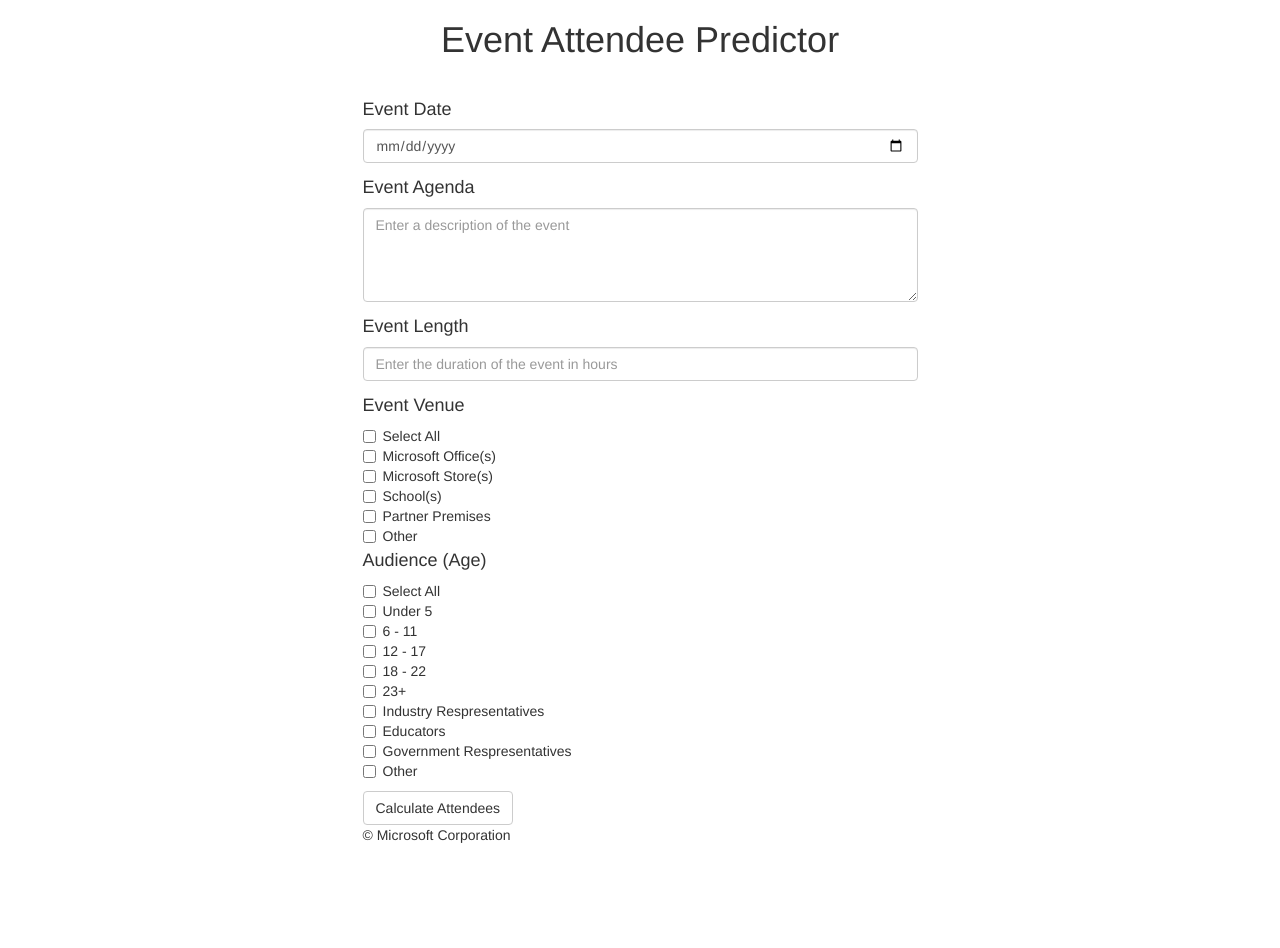
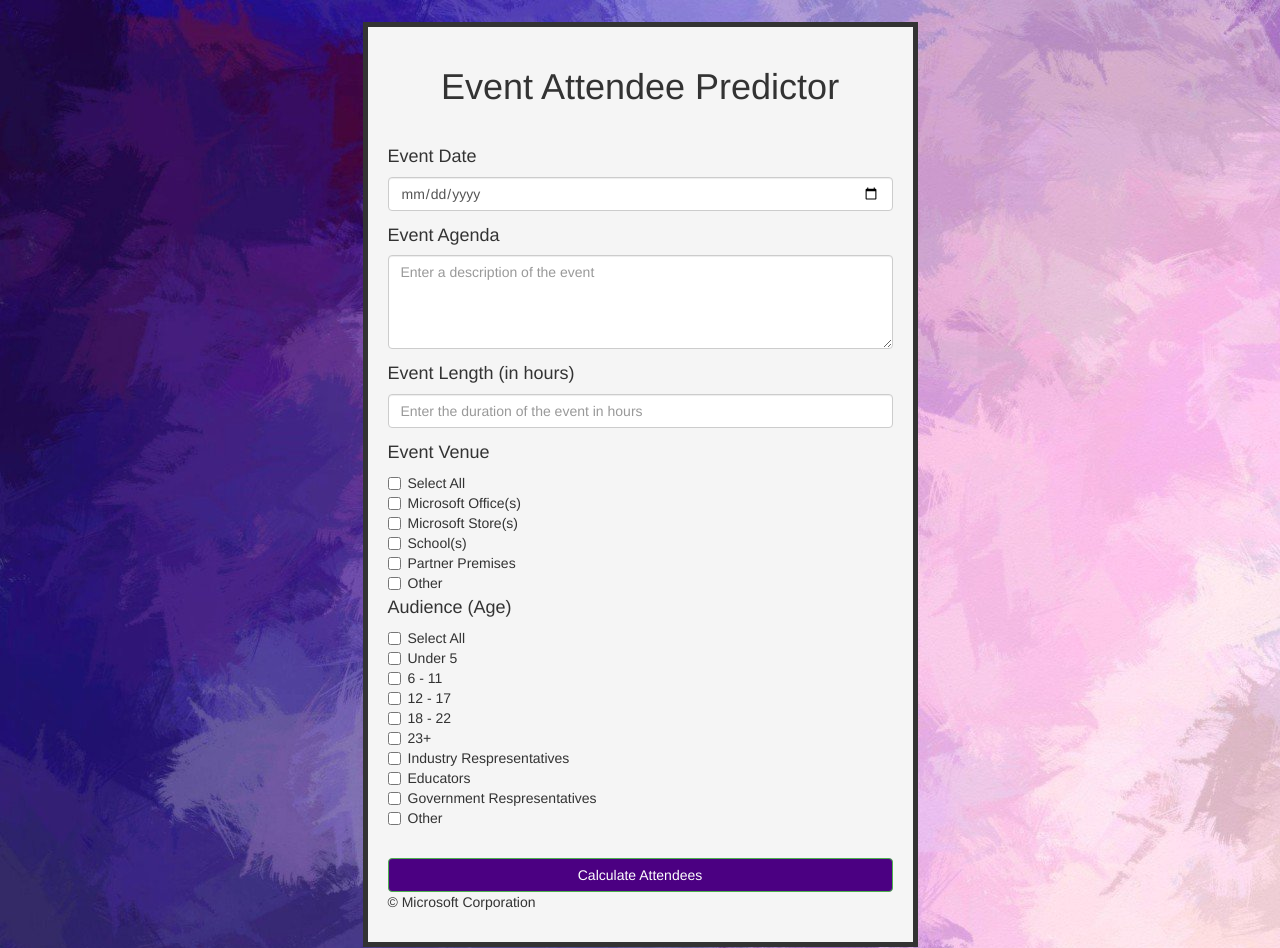
Before and after one commit to tavishigupta/AttendeePredictor_WebApp, a Flask app: page / in a window 1280 px wide. Before the commit the page ends 843 px from the top, so only its background shows below. Run offline with Flask 2, Linux system fonts and the light colour scheme; some libraries are stand-ins or nearby versions.

Commit message:
added css

```diff
--- a/Attendee_Predictor/__init__.py
+++ b/Attendee_Predictor/__init__.py
@@ -7,4 +7,6 @@ from flask import Flask
 # create flask app
 app = Flask(__name__)
 
+app.static_folder = 'static'
+
 import Attendee_Predictor.attendee_predictor
--- /dev/null
+++ b/Attendee_Predictor/static/makepretty.css
@@ -0,0 +1,10 @@
+.form-container {
+    border: 5px solid;
+    padding: 20px 20px;
+    background-color: whitesmoke;
+    margin-top: 4%;
+}
+
+.btn {
+    background-color: indigo;
+}
--- a/Attendee_Predictor/templates/homepage.html
+++ b/Attendee_Predictor/templates/homepage.html
@@ -6,22 +6,24 @@
     <meta charset="utf-8">
     <meta name="viewport" content="width=device-width, initial-scale=1, user-scalable=no">
     <link rel="stylesheet" type="text/css" href="https://maxcdn.bootstrapcdn.com/bootstrap/3.3.7/css/bootstrap.min.css">
-    <link href="css/makepretty.css" rel="stylesheet" type="text/css">
+    <link rel="stylesheet" type="text/css" href="{{ url_for('static', filename='makepretty.css') }}">
     <script src="https://ajax.googleapis.com/ajax/libs/jquery/3.3.1/jquery.min.js"></script>
     <script src="https://maxcdn.bootstrapcdn.com/bootstrap/3.3.7/js/bootstrap.min.js"></script>
 </head>
+
+<body background="{{ url_for('static', filename='bg.jpg') }}"></body>
 
 <body>
     <div class="container">
         <div class="row">
             <div class="col-xs-8 col-xs-3"></div>
             <div class="col-xs-8 col-sm-6">
+            <form class="form-container" action="/prediction" method="POST">
                 <div class="header text-center">
                     <h1>Event Attendee Predictor</h1>
                     <br/>
                 </div>
 
-            <form action="/prediction" method="POST">
                 <div class="form-group">
                     <h4>Event Date</h4>
                     <input type="date" class="form-control" id="eventdate" name="date" placeholder="mm/dd/yyyy" required/>
@@ -33,8 +35,8 @@
                 </div>
 
                 <div class="form-group">
-                    <h4>Event Length</h4>
-                    <input type="number" class="form-control" id="eventlength" name="length" step="0.1" min="0.5" max="500"
+                    <h4>Event Length (in hours)</h4>
+                    <input type="number" class="form-control" id="eventlength" name="length" step="0.1" min="1" max="8"
                         placeholder="Enter the duration of the event in hours" required/>
                 </div>
 
@@ -81,13 +83,14 @@
                         <br/>
                     </label>
                 </div>
+                </br>
 
-                <button type="submit" class="btn btn-default" onClick="checkValExists()"/> Calculate Attendees </button>
-            </form>
+                <button type="submit" class="btn btn-success btn-block" onClick="checkValExists()"/> Calculate Attendees </button>
 
                 <footer class="footer">
                     <p>&copy; Microsoft Corporation</p>
                 </footer>
+            </form>
             </div>
             <div class="col-xs-8 col-xs-6"></div>
         </div>
```
Also changed, not shown: Attendee_Predictor/templates/result.html (+9 -4 lines), Attendee_Predictor/css/makepretty.css (deleted), Attendee_Predictor/static/bg.jpg (added). Lines whose indentation alone changed are shown as unchanged.
